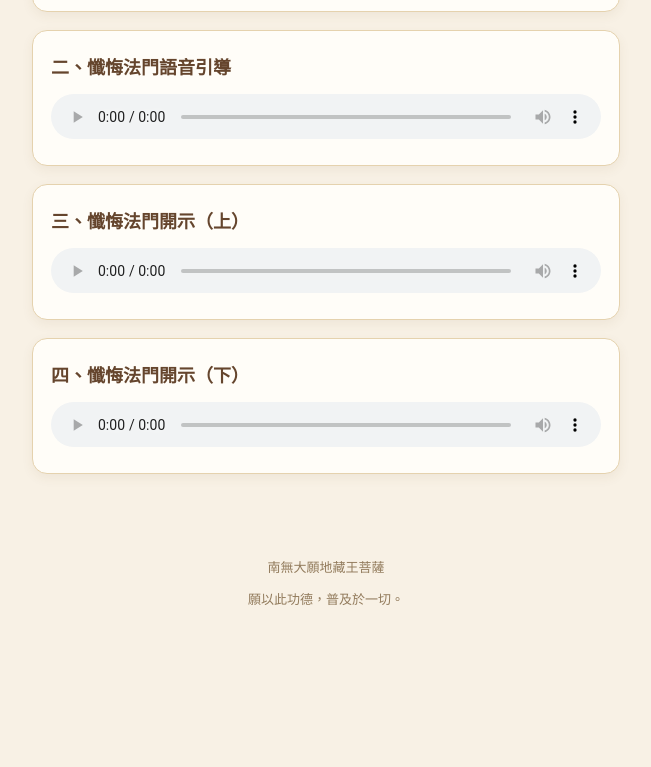
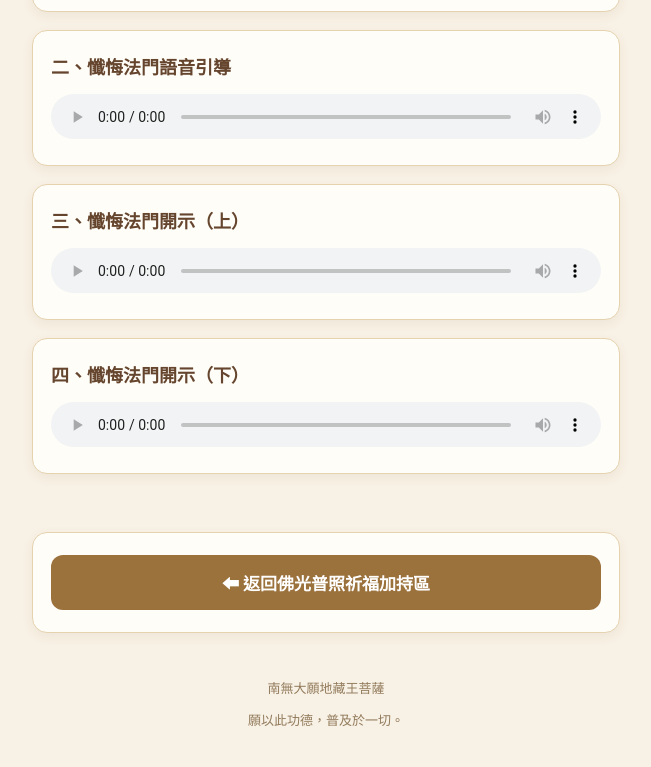
Before and after one commit to dennychiu/chanhui-famen-audio, a plain HTML site: page index.html in a window 1280 px wide. Shown: the part 1280-2047 px from the top of the page, without its empty margins (314-965 px from the left). Before the commit the page ends 1976 px from the top, so only its background shows below. Drawn offline with Linux system fonts and the light colour scheme.

Commit message:
Update index.html

```diff
--- a/index.html
+++ b/index.html
@@ -129,13 +129,19 @@ footer {
   </section>
 
 </main>
+</main>
+
+<section class="audio-card" style="text-align:center; max-width:588px; margin:0 auto 20px;">
+  <a href="https://liff.line.me/2012768400-lTAC4jTd"
+     style="display:block; background:#9b713c; color:white; padding:15px; border-radius:12px; text-decoration:none; font-size:17px; font-weight:bold;">
+    ⬅ 返回佛光普照祈福加持區
+  </a>
+</section>
 
 <footer>
-      南無大願地藏王菩薩
+  南無大願地藏王菩薩
   <p>願以此功德，普及於一切。</p>
+</footer>
 </footer>
 
 </body>
-</main>
-
-<footer>
```
